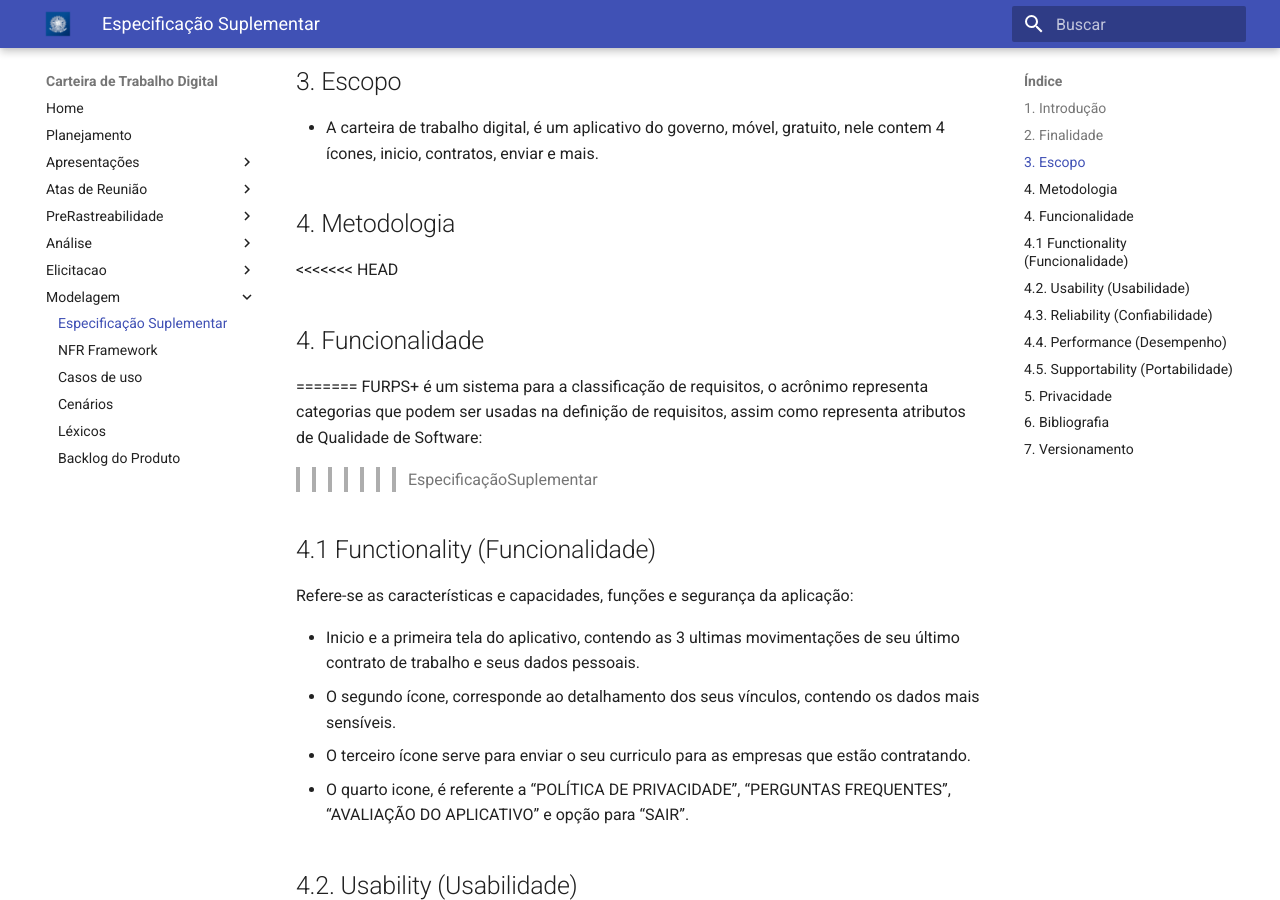
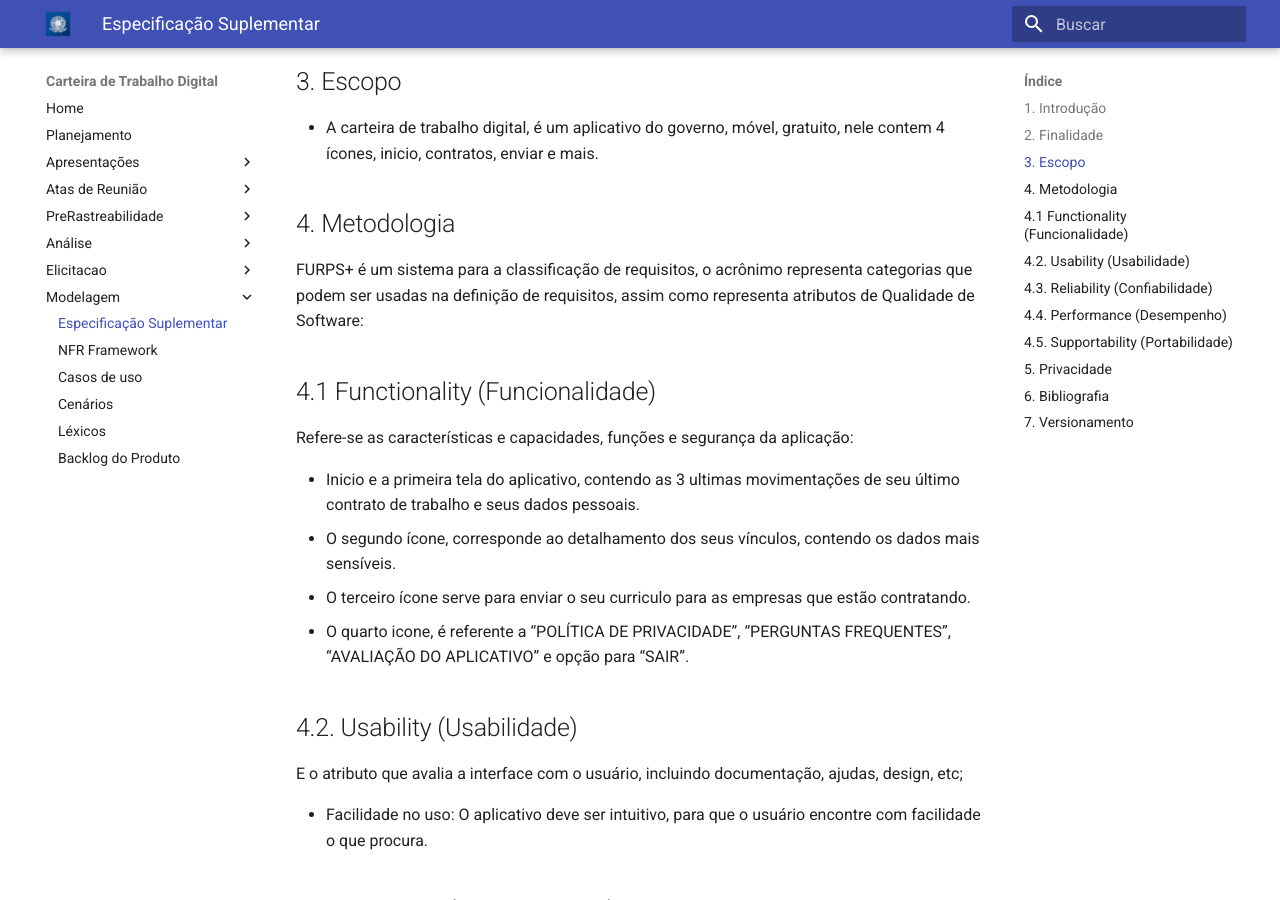
Before and after one commit to Requisitos-de-Software/2021.1-CarteiradeTrabalhoDigital, an MkDocs documentation site: the page built from docs/modelagem/Especificação Suplementar.md, in a window 1280 px wide and 900 px high, scrolled down 400 px. Built offline with MkDocs 1.6.1 and Material for MkDocs 9.7.7, drawn with Linux system fonts in a browser that asks for light colours.

Commit message:
fix metodologia

```diff
--- a/docs/modelagem/Especificação Suplementar.md
+++ b/docs/modelagem/Especificação Suplementar.md
@@ -14,11 +14,7 @@
 
 ## 4. Metodologia
 
-<<<<<<< HEAD
-## 4. Funcionalidade
-=======
 FURPS+ é um sistema para a classificação de requisitos, o acrônimo representa categorias que podem ser usadas na definição de requisitos, assim como representa atributos de Qualidade de Software:
->>>>>>> EspecificaçãoSuplementar
 
 ## 4.1 Functionality (Funcionalidade)
 
```
